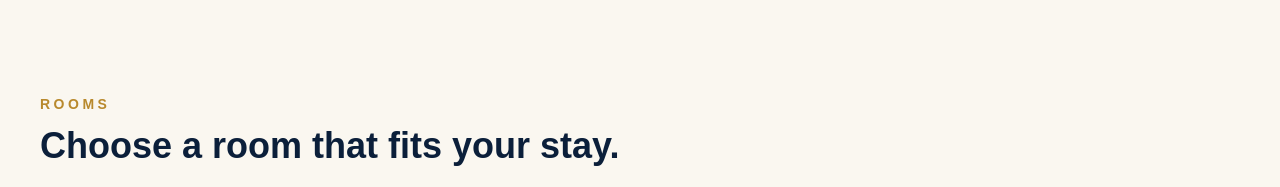
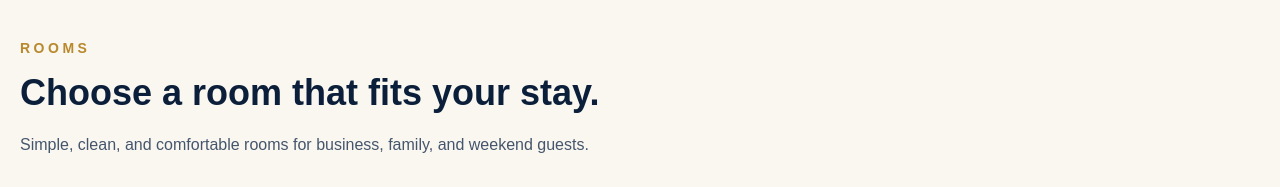
Before and after one commit to brianmichaelu/hotel-website, a Next.js app: page / in a window 1280 px wide. Shown: the part 1015-1202 px from the top of the page. Built offline with nearby package versions, Linux system fonts and the light colour scheme.

Commit message:
Update page.tsx

```diff
--- a/app/page.tsx
+++ b/app/page.tsx
@@ -240,11 +240,21 @@ Message: ${bookingForm.message}
 </section>
 
       {/* ROOMS */}
-      <section id="rooms"  className="reveal mx-auto max-w-7xl px-5 py-16 md:py-24">
-        <div className="mx-auto max-w-7xl px-5">
+
+<section
+  id="rooms"
+  className="reveal scroll-mt-40 mx-auto max-w-7xl px-5 pt-8 pb-16 md:pt-10 md:pb-20"
+>
+  <div>
     <div className="mb-10 max-w-2xl">
-            <p className="text-sm font-bold uppercase tracking-[0.25em] text-[#B8892D]">Rooms</p>
-            <h2 className="mt-3 text-3xl font-bold md:text-4xl">Choose a room that fits your stay.</h2>
+      <p className="text-sm font-bold uppercase tracking-[0.25em] text-[#B8892D]">
+        Rooms
+      </p>
+
+      <h2 className="mt-3 text-3xl font-bold leading-tight text-[#0B1F3A] md:text-4xl">
+        Choose a room that fits your stay.
+      </h2>
+
       <p className="mt-4 leading-7 text-slate-600">
         Simple, clean, and comfortable rooms for business, family, and weekend guests.
       </p>
@@ -252,7 +262,9 @@ Message: ${bookingForm.message}
 
     <div className="grid gap-6 md:grid-cols-3">
       {rooms.map((room) => (
-              <article key={room.name} className="reveal overflow-hidden rounded-3xl bg-white shadow-xl ring-1 ring-black/5 transition duration-300 hover:-translate-y-2 hover:shadow-2xl"
+        <article
+          key={room.name}
+          className="reveal overflow-hidden rounded-3xl bg-white shadow-xl ring-1 ring-black/5 transition duration-300 hover:-translate-y-2 hover:shadow-2xl"
         >
           <Image
             src={room.image}
@@ -260,14 +272,23 @@ Message: ${bookingForm.message}
             width={800}
             height={600}
             className="h-56 w-full object-cover"
+          />
 
-                />
           <div className="p-6">
             <div className="flex items-start justify-between gap-4">
-                    <h3 className="text-xl font-bold">{room.name}</h3>
-                    <p className="text-right text-sm font-bold text-[#B8892D]">{room.price}</p>
+              <h3 className="text-xl font-bold text-[#0B1F3A]">
+                {room.name}
+              </h3>
+
+              <p className="text-right text-sm font-bold text-[#B8892D]">
+                {room.price}
+              </p>
             </div>
-                  <p className="mt-3 leading-7 text-slate-600">{room.description}</p>
+
+            <p className="mt-3 leading-7 text-slate-600">
+              {room.description}
+            </p>
+
             <ul className="mt-5 space-y-2 text-sm text-slate-700">
               {room.amenities.map((item) => (
                 <li key={item} className="flex gap-2">
@@ -276,6 +297,7 @@ Message: ${bookingForm.message}
                 </li>
               ))}
             </ul>
+
             <a
               href={whatsappLink}
               className="mt-6 block rounded-full bg-[#0B1F3A] px-5 py-3 text-center text-sm font-bold text-white transition hover:bg-[#132f55]"
@@ -285,11 +307,9 @@ Message: ${bookingForm.message}
           </div>
         </article>
       ))}
-
     </div>
   </div>
 </section>
-
       {/* AMENITIES */}
       <section id="amenities" className="reveal mx-auto max-w-7xl px-5 py-16 md:py-24">
         <div className="mb-10 max-w-2xl">
```
Lines whose indentation alone changed are shown as unchanged.
